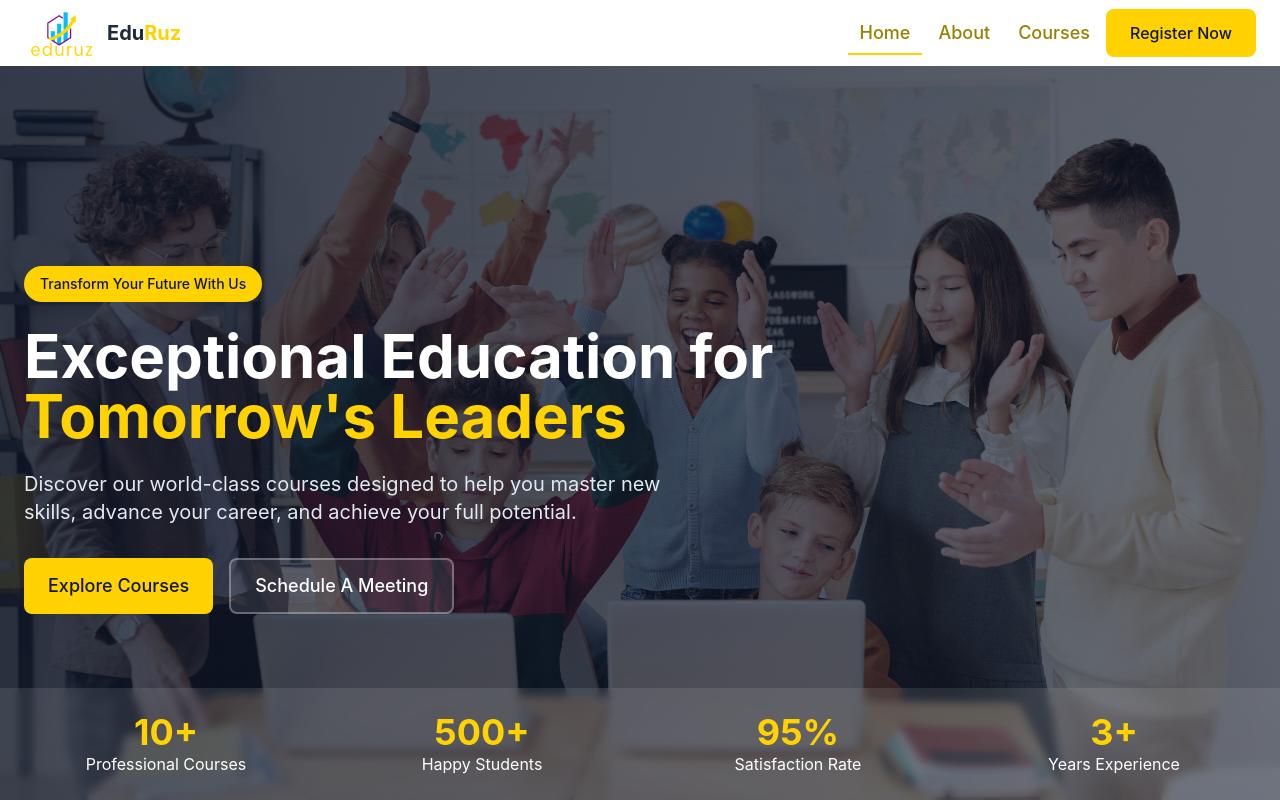
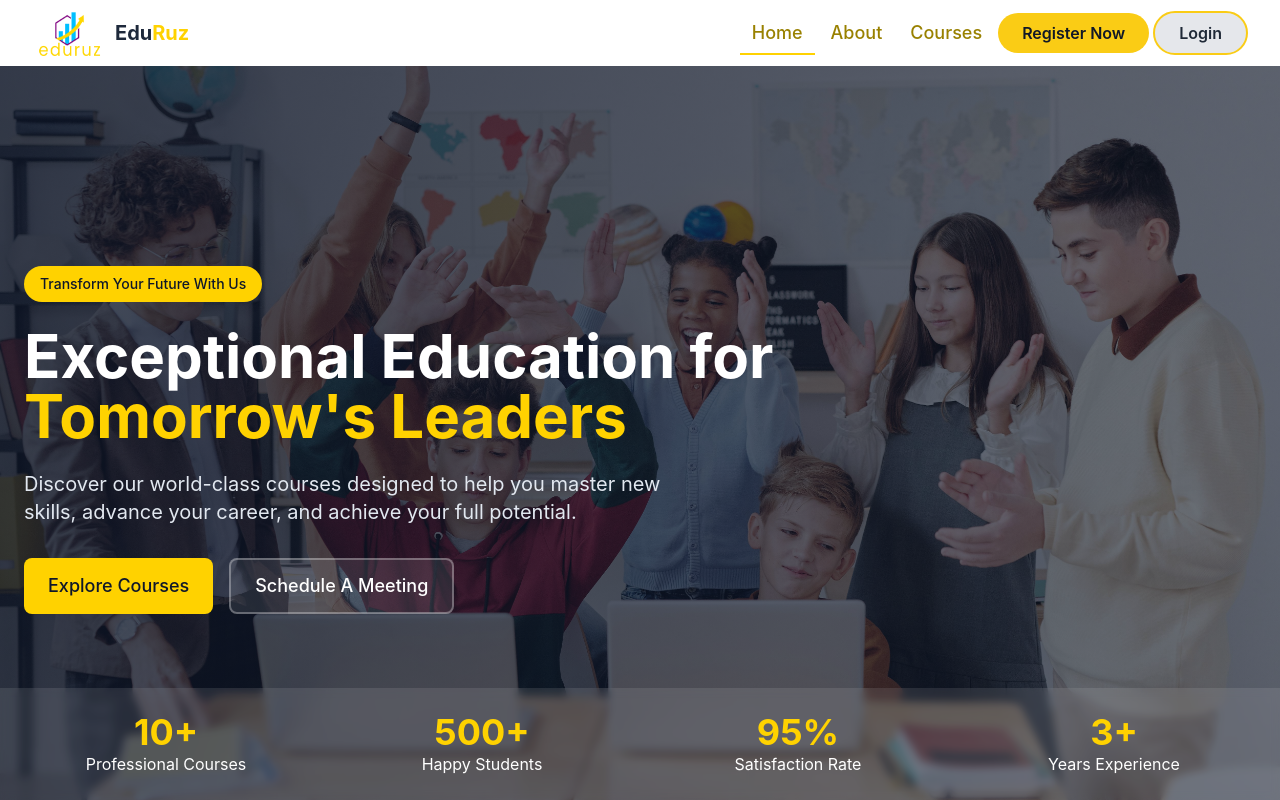
Before and after one commit to kochi0903/EduCation-Webiste, a React (Vite) app: page / in a window 1280 px wide. Shown: the top 800 px of the page. Built offline with nearby package versions, Linux system fonts and the light colour scheme.

Commit message:
Fixed the login frontend

```diff
--- a/src/components/layout/Header.jsx
+++ b/src/components/layout/Header.jsx
@@ -1,7 +1,7 @@
 import { useState, useEffect } from "react";
 import { Link, NavLink } from "react-router-dom";
 import { FaListUl } from "react-icons/fa";
-import Eduruz from "../../assets/Eduruz.png";
+import Eduruz from "../../assets/Eduruz.png"; // Ensure this path is correct
 import { MdClose } from "react-icons/md";
 
 const Header = () => {
@@ -29,21 +29,28 @@ const Header = () => {
     setIsMenuOpen(false);
   };
 
-  const headerClasses = `fixed w-full z-50 transition-all duration-300 ${isScrolled ? "bg-white shadow-subtle py-2" : "bg-white py-2" //bg-transparent py-2
+  const headerClasses = `fixed w-full z-50 transition-all duration-300 ${
+    isScrolled ? "bg-white shadow-subtle py-2" : "bg-white py-2"
   }`;
 
   const navLinkClasses = ({ isActive }) =>
     `relative px-3 py-2 text-lg font-medium transition-colors duration-200
-    ${isActive
+    ${
+      isActive
         ? "text-primary-700 after:absolute after:bottom-0 after:left-0 after:w-full after:h-0.5 after:bg-primary-500"
         : "text-primary-700 hover:text-primary-600"
     }`;
 
+  // Common button classes for both Login and Register
+  const buttonClasses = `px-6 py-2 rounded-full font-semibold transition-all duration-300 ease-in-out
+                         flex justify-center items-center text-center whitespace-nowrap`;
+
   return (
     <header className={headerClasses}>
-      <div className="container flex items-center justify-between">
+      {/* Increased max-width for the header content container */}
+      <div className="max-w-screen-xl mx-auto flex items-center justify-between px-4 sm:px-6 lg:px-8">
         <Link to="/" className="flex items-center" onClick={closeMenu}>
-          <img src={Eduruz} style={{ width: 75, height: 50 }} />
+          <img src={Eduruz} alt="Eduruz Logo" style={{ width: 75, height: 50 }} />
           <span className="ml-2 text-xl font-bold" style={{ color: "#1E293B" }}>
             Edu
           </span>
@@ -63,8 +70,16 @@ const Header = () => {
           <NavLink to="/courses" className={navLinkClasses}>
             Courses
           </NavLink>
-          <NavLink to="/register" className="btn-primary ml-4">
+          {/* Register Button */}
+          <NavLink to="/register" className={`${buttonClasses} bg-yellow-400 text-gray-900 hover:bg-yellow-500 ml-4`}>
             Register Now
+          </NavLink>
+          {/* Login Button - Now to the right of Register, with yellow border */}
+          <NavLink
+            to="/login"
+            className={`${buttonClasses} bg-gray-200 text-gray-800 hover:bg-gray-300 border-2 border-yellow-400 hover:border-yellow-500 ml-2`}
+          >
+            Login
           </NavLink>
         </nav>
 
@@ -79,7 +94,8 @@ const Header = () => {
 
         {/* Mobile Nav */}
         <div
-          className={`fixed top-0 right-0 bottom-0 w-64 bg-white shadow-elevated z-50 transform transition-transform duration-300 ease-in-out ${isMenuOpen ? "translate-x-0" : "translate-x-full"
+          className={`fixed top-0 right-0 bottom-0 w-64 bg-white shadow-elevated z-50 transform transition-transform duration-300 ease-in-out ${
+            isMenuOpen ? "translate-x-0" : "translate-x-full"
           } md:hidden`}
         >
           <div className="flex justify-end p-4">
@@ -95,7 +111,8 @@ const Header = () => {
             <NavLink
               to="/"
               className={({ isActive }) =>
-                `px-4 py-3 mb-2 rounded-md ${isActive
+                `px-4 py-3 mb-2 rounded-md ${
+                  isActive
                     ? "bg-primary-100 text-primary-700"
                     : "text-neutral-700 hover:bg-neutral-100"
                 }`
@@ -108,7 +125,8 @@ const Header = () => {
             <NavLink
               to="/about"
               className={({ isActive }) =>
-                `px-4 py-3 mb-2 rounded-md ${isActive
+                `px-4 py-3 mb-2 rounded-md ${
+                  isActive
                     ? "bg-primary-100 text-primary-700"
                     : "text-neutral-700 hover:bg-neutral-100"
                 }`
@@ -120,7 +138,8 @@ const Header = () => {
             <NavLink
               to="/courses"
               className={({ isActive }) =>
-                `px-4 py-3 mb-2 rounded-md ${isActive
+                `px-4 py-3 mb-2 rounded-md ${
+                  isActive
                     ? "bg-primary-100 text-primary-700"
                     : "text-neutral-700 hover:bg-neutral-100"
                 }`
@@ -129,12 +148,21 @@ const Header = () => {
             >
               Courses
             </NavLink>
+            {/* Mobile Register Button */}
             <NavLink
               to="/register"
-              className="btn-primary mt-4 text-center"
+              className={`${buttonClasses} bg-yellow-400 text-gray-900 hover:bg-yellow-500 mt-4 mb-2`}
               onClick={closeMenu}
             >
               Register Now
+            </NavLink>
+            {/* Mobile Login Button - Now below Register, with yellow border */}
+            <NavLink
+              to="/login"
+              className={`${buttonClasses} bg-gray-200 text-gray-800 hover:bg-gray-300 border-2 border-yellow-400 hover:border-yellow-500`}
+              onClick={closeMenu}
+            >
+              Login
             </NavLink>
           </nav>
         </div>
--- a/src/pages/Login.jsx
+++ b/src/pages/Login.jsx
@@ -1,24 +1,24 @@
 import axios from 'axios';
 import React, { useEffect, useState } from 'react'
-import {  useNavigate } from 'react-router-dom';
+import {  useNavigate } from 'react-router-dom';
 
 const LoginForm = () => {
     const [email, setEmail] = useState('');
     const [password, setPassword] = useState('');
-    const [errors, setErrors]= useState('');
+    const [errors, setErrors]= useState({}); // Changed to object for multiple errors
     const [message, setMessage]=useState('');
     const [loading,setLoading] = useState(false);
 
     const navigate = useNavigate();
 
-     const BASE_URL = 'http://localhost:3000/api';
+    const BASE_URL = 'http://localhost:3000/api';
 
     // State to control the fade-in animation
     const [showForm, setShowForm] = useState(false);
 
     // Define the inline styles for the background image as a JavaScript object
     const backgroundStyle = {
-        backgroundImage: 'url("https://cdn.wallpapersafari.com/48/65/oynO57.jpg")',
+        backgroundImage: 'url("src/assets/login.jpg")',
         backgroundSize: 'cover',
         backgroundPosition: 'center',
         backgroundRepeat: 'no-repeat',
@@ -110,13 +110,19 @@ const LoginForm = () => {
                 `}
             </style>
 
-            <div className="flex items-center justify-center min-h-screen w-full" style={backgroundStyle}>
-                {/* Login Form Container - Added animate-fadeIn class controlled by showForm state */}
-                <div className={`bg-white bg-opacity-30 backdrop-blur-md p-8 md:p-12 rounded-xl shadow-2xl w-11/12 max-w-md border border-white border-opacity-40 transition-opacity transform ${showForm ? 'animate-fadeIn' : 'opacity-0'}`}>
+            {/* Main container for the login page layout */}
+            <div className="loginContainer min-h-screen flex justify-center items-center p-4" style={backgroundStyle}>
+                {/* Left side - hidden on mobile, takes up space on large screens */}
+                <div className="hidden lg:flex lg:w-1/2 lg:h-[35rem] justify-center items-center">
+                    {/* You can add content here if needed, or leave it for spacing */}
+                </div>
+
+                {/* Right side - Login form container */}
+                <div className={`w-full max-w-md lg:w-[30rem] bg-white bg-opacity-30 backdrop-blur-md p-8 md:p-12 rounded-xl shadow-2xl border border-white border-opacity-40 transition-opacity transform ${showForm ? 'animate-fadeIn' : 'opacity-0'}`}>
                     {/* Changed title to match reference image and increased font size/weight */}
                     <h2 className="text-3xl md:text-3xl font-bold text-gray-900 mb-8 text-center drop-shadow-lg">Login To Continue</h2>
 
-                    {/* {General Message} */}
+                    {/* General Message */}
                     {message && (
                         <p className={`text-center font-semibold ${message.startsWith('Error')? 'text-red-700' : 'text-green-600'} text-sm mb-4`}>
                         {message}
@@ -159,7 +165,7 @@ const LoginForm = () => {
                         <a href="#" className="text-gray-900 hover:underline text-sm font-medium transition duration-300 ease-in-out drop-shadow-sm hover:text-yellow-600">Forgot Password?</a>
                     </div>
                     <div className="mt-4 text-center">
-                        <p className="text-gray-900 text-sm drop-shadow-sm">Already have an account?
+                        <p className="text-gray-900 text-sm drop-shadow-sm">Don't have an account?
                             <a href="#" className="text-yellow-400 hover:underline font-medium transition duration-300 ease-in-out hover:text-yellow-500" onClick={() => handleNavigate('/register')}> Sign Up</a>
                         </p>
                     </div>
```
Also changed, not shown: src/assets/login.jpg (added). Lines whose indentation alone changed are shown as unchanged.
